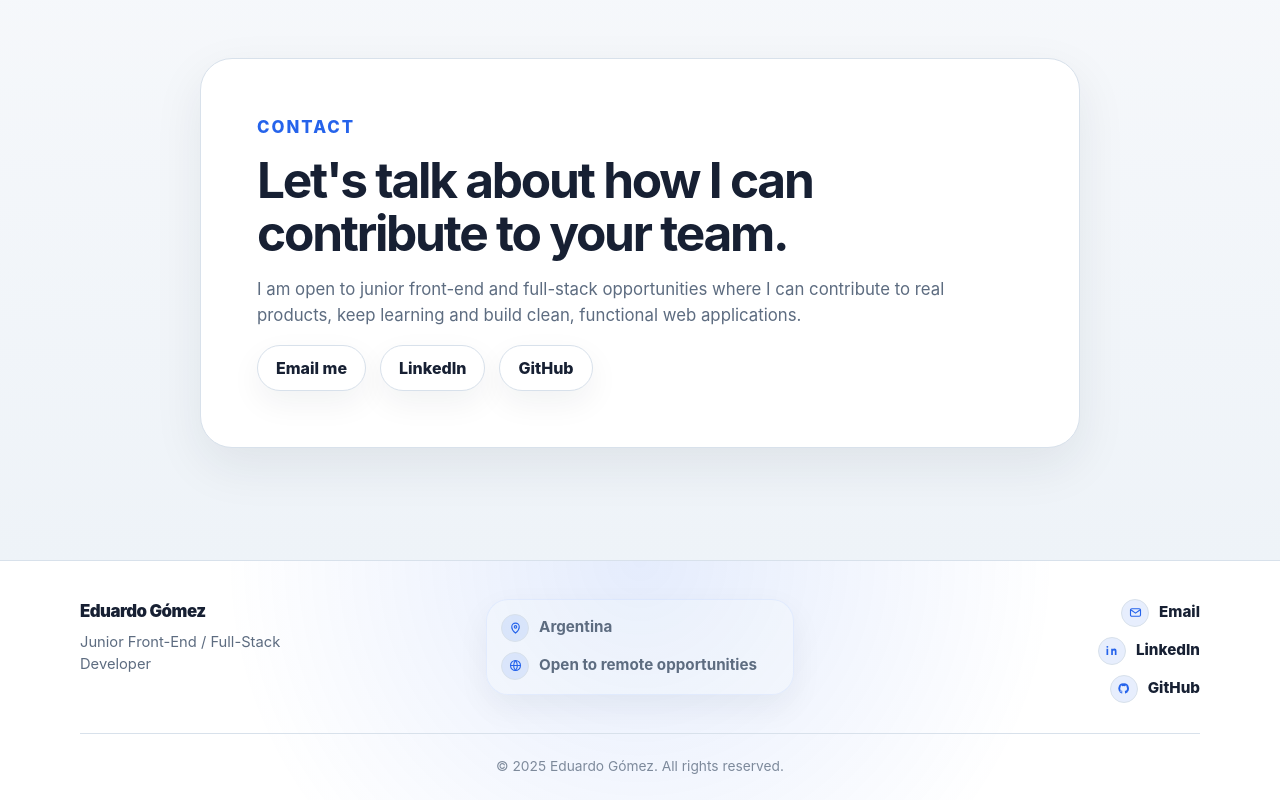
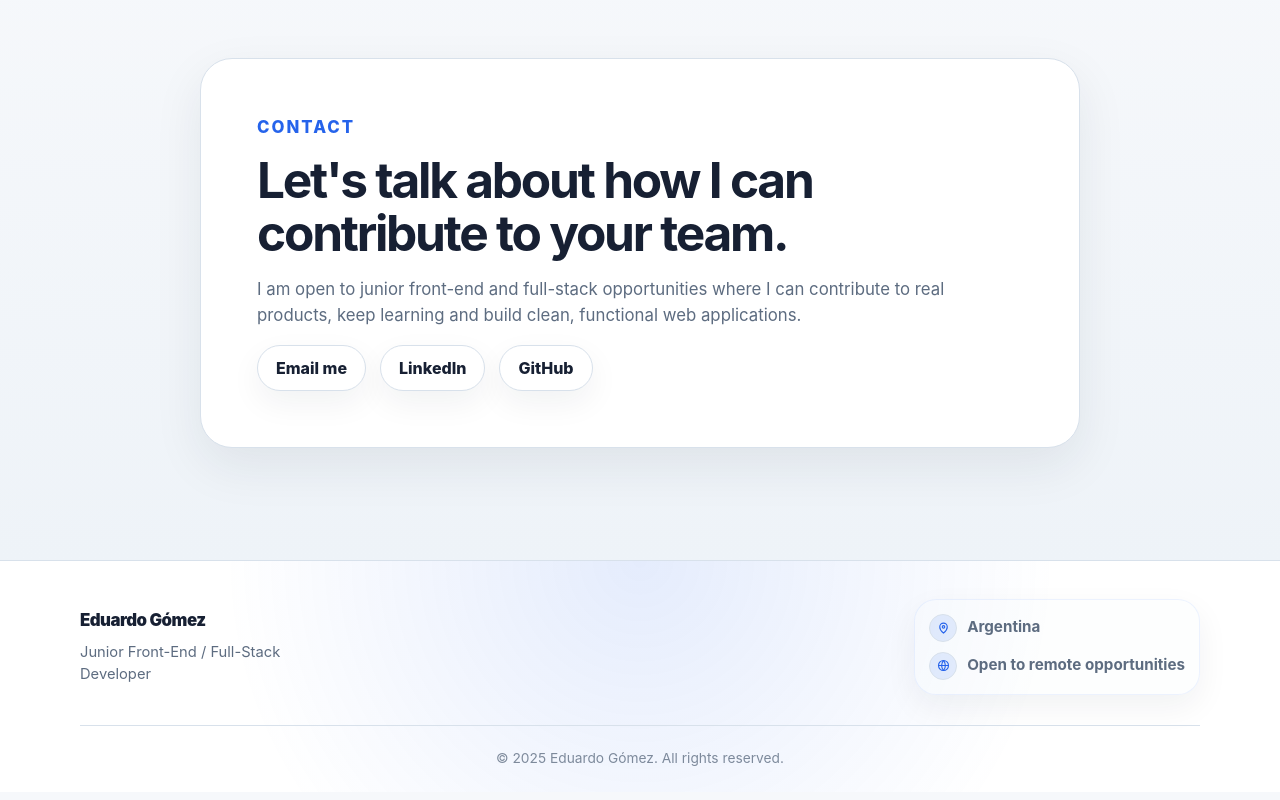
Before and after one commit to Eduman8/Portfolio-Personal-main, a React (Vite) app: page / in a window 1280 px wide. Shown: the part 4135-4935 px from the top of the page. Built offline with nearby package versions, Linux system fonts and the light colour scheme.

Commit message:
Simplify footer contact layout

```diff
--- a/src/components/Footer.jsx
+++ b/src/components/Footer.jsx
@@ -1,5 +1,3 @@
-import { contactLinks } from '../data/portfolio.js';
-
 const footerMeta = [
   {
     label: 'Argentina',
@@ -8,26 +6,6 @@ const footerMeta = [
   {
     label: 'Open to remote opportunities',
     icon: 'globe',
-  },
-];
-
-const footerLinks = [
-  {
-    label: 'Email',
-    href: contactLinks.email,
-    icon: 'email',
-  },
-  {
-    label: 'LinkedIn',
-    href: contactLinks.linkedin,
-    icon: 'linkedin',
-    external: true,
-  },
-  {
-    label: 'GitHub',
-    href: contactLinks.github,
-    icon: 'github',
-    external: true,
   },
 ];
 
@@ -46,18 +24,6 @@ function FooterIcon({ name }) {
         <path d="M12 4c2 2.2 3 4.8 3 8s-1 5.8-3 8" />
         <path d="M12 4c-2 2.2-3 4.8-3 8s1 5.8 3 8" />
       </>
-    ),
-    email: (
-      <>
-        <rect x="4" y="6" width="16" height="12" rx="2" />
-        <path d="m5 8 7 5 7-5" />
-      </>
-    ),
-    linkedin: (
-      <path d="M6.7 19H4V9h2.7v10ZM5.35 7.7A1.55 1.55 0 1 1 5.35 4.6a1.55 1.55 0 0 1 0 3.1ZM20 19h-2.7v-5.1c0-1.2-.4-2-1.5-2-.8 0-1.3.5-1.5 1-.1.2-.1.5-.1.7V19h-2.7V9h2.7v1.4c.4-.6 1-1.6 2.5-1.6 1.8 0 3.3 1.2 3.3 3.9V19Z" />
-    ),
-    github: (
-      <path d="M12 3.8a8.2 8.2 0 0 0-2.6 16c.4.1.6-.2.6-.4v-1.5c-2.3.5-2.8-1-2.8-1-.4-.9-.9-1.2-.9-1.2-.7-.5.1-.5.1-.5.8.1 1.3.9 1.3.9.7 1.3 2 1 2.4.8.1-.5.3-.9.5-1.1-1.8-.2-3.8-.9-3.8-4a3.1 3.1 0 0 1 .9-2.2 2.9 2.9 0 0 1 .1-2.2s.7-.2 2.3.9a8 8 0 0 1 4.2 0c1.6-1.1 2.3-.9 2.3-.9.5 1.3.2 2.2.1 2.2.5.6.9 1.3.9 2.2 0 3.1-1.9 3.8-3.8 4 .3.2.6.7.6 1.5v2.1c0 .2.2.5.6.4A8.2 8.2 0 0 0 12 3.8Z" />
     ),
   };
 
@@ -90,20 +56,6 @@ function Footer() {
               </div>
             ))}
           </div>
-
-          <nav className="footer-links" aria-label="Footer contact links">
-            {footerLinks.map((link) => (
-              <a
-                href={link.href}
-                target={link.external ? '_blank' : undefined}
-                rel={link.external ? 'noreferrer' : undefined}
-                key={link.label}
-              >
-                <FooterIcon name={link.icon} />
-                <span>{link.label}</span>
-              </a>
-            ))}
-          </nav>
         </div>
 
         <div className="footer-bottom">
--- a/src/styles.css
+++ b/src/styles.css
@@ -707,14 +707,13 @@ h1 {
 
 .footer-content {
   display: grid;
-  grid-template-columns: minmax(0, 1fr) minmax(260px, 0.9fr) minmax(0, 1fr);
-  align-items: start;
-  gap: clamp(24px, 5vw, 64px);
+  grid-template-columns: minmax(0, 1fr) minmax(280px, auto);
+  align-items: center;
+  gap: clamp(24px, 6vw, 88px);
 }
 
 .footer-profile,
-.footer-meta,
-.footer-links {
+.footer-meta {
   display: flex;
   flex-direction: column;
 }
@@ -753,14 +752,10 @@ h1 {
   box-shadow: var(--shadow-soft);
 }
 
-.footer-meta-item,
-.footer-links a {
+.footer-meta-item {
   display: inline-flex;
   align-items: center;
   gap: 10px;
-}
-
-.footer-meta-item {
   color: var(--color-text-muted);
   font-weight: 700;
 }
@@ -788,32 +783,6 @@ h1 {
   stroke-linecap: round;
   stroke-linejoin: round;
   stroke-width: 1.8;
-}
-
-.footer-links .footer-icon svg {
-  fill: currentColor;
-  stroke: none;
-}
-
-.footer-links a:first-child .footer-icon svg {
-  fill: none;
-  stroke: currentColor;
-}
-
-.footer-links {
-  align-items: flex-end;
-  gap: 10px;
-  justify-self: end;
-}
-
-.footer-links a {
-  justify-content: flex-end;
-  color: var(--color-text);
-  font-weight: 800;
-}
-
-.footer-links a:hover {
-  transform: translateX(-2px);
 }
 
 .footer-bottom {
@@ -931,7 +900,7 @@ h1 {
   }
 
   .footer-profile,
-  .footer-links {
+  .footer-meta {
     align-items: center;
     justify-self: center;
   }
@@ -944,8 +913,7 @@ h1 {
     justify-self: stretch;
   }
 
-  .footer-meta-item,
-  .footer-links a {
+  .footer-meta-item {
     justify-content: center;
   }
 }
```
